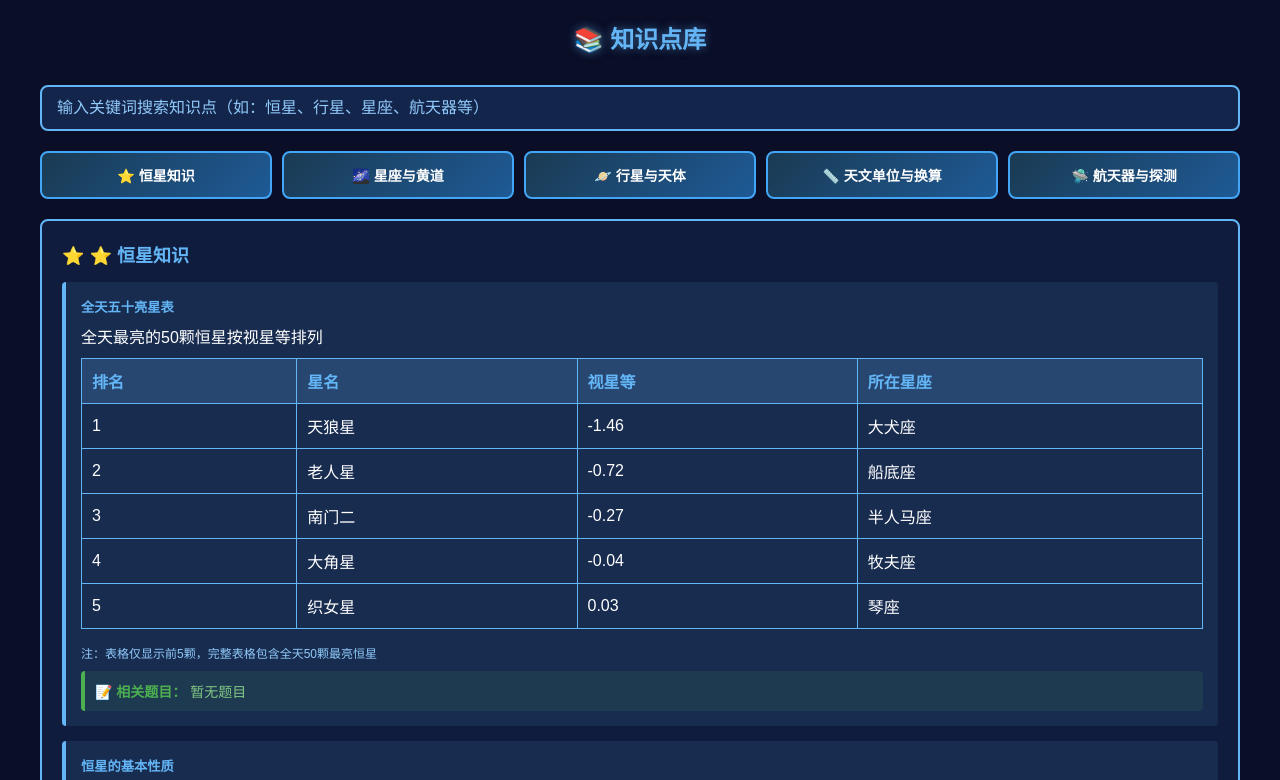
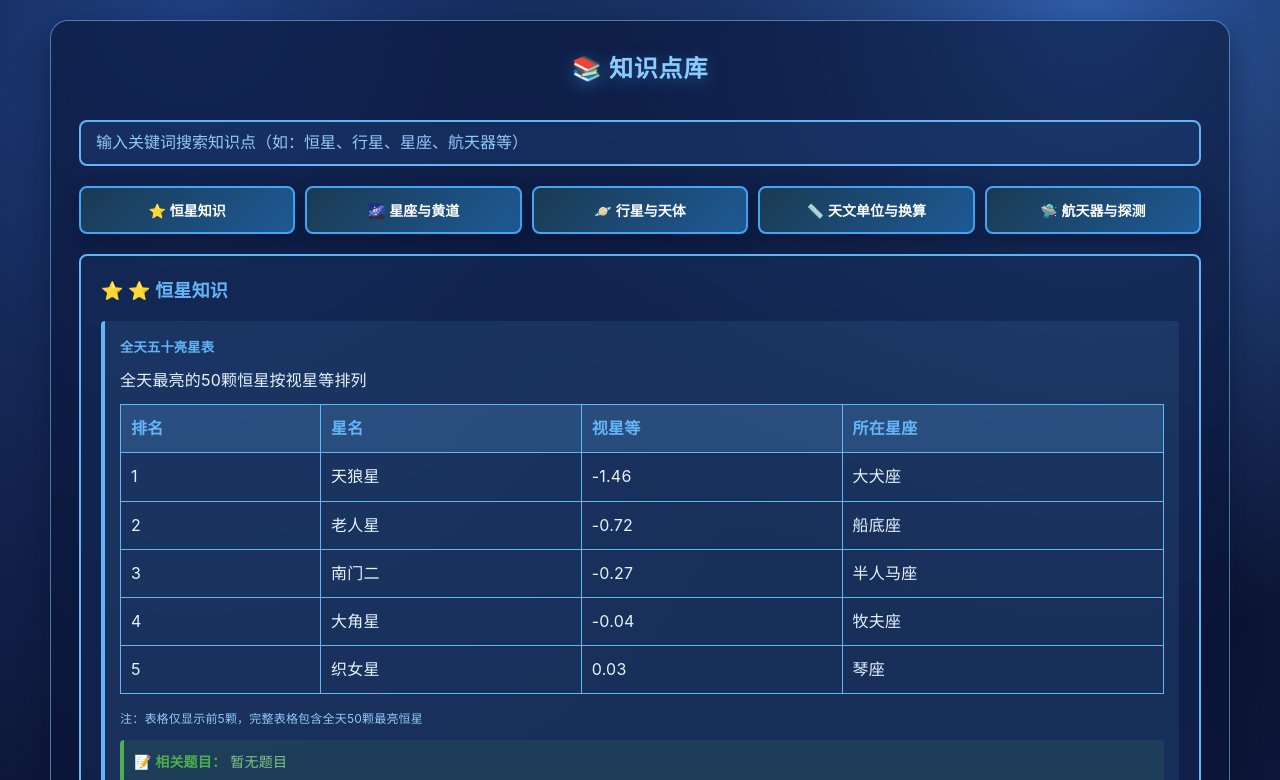
Before and after one commit to AlphaDestino/TW, a website: page index.html in a window 1280 px wide. Both pictures are taken after a click on the button "📚 知识点库". Shown: the top 780 px of the page. Drawn offline with Linux system fonts and the light colour scheme.

Commit message:
Update index.html 我不想改了太无聊了

```diff
--- a/index.html
+++ b/index.html
@@ -5,6 +5,20 @@
     <meta name="viewport" content="width=device-width, initial-scale=1.0">
     <title>天文知识库与题库系统</title>
     <style>
+         :root {
+            --bg-start: #070b1f;
+            --bg-mid: #0d1536;
+            --bg-end: #111e49;
+            --text-primary: #e6f3ff;
+            --text-secondary: #a9c8eb;
+            --accent: #64b5f6;
+            --accent-soft: rgba(100, 181, 246, 0.16);
+            --panel-border: rgba(134, 197, 255, 0.55);
+            --panel-bg: rgba(10, 22, 56, 0.58);
+            --shadow-soft: 0 14px 30px rgba(6, 12, 35, 0.45);
+            --radius-md: 12px;
+            --radius-sm: 8px;
+        }
         * {
             margin: 0;
             padding: 0;
@@ -12,24 +26,43 @@
         }
 
         body {
-            background-color: #0a0e27;
-            color: white;
-            font-family: 'Arial', sans-serif;
+            background: radial-gradient(circle at 15% 0%, #1f3f80 0%, transparent 45%),
+                        radial-gradient(circle at 85% 0%, #2f5da9 0%, transparent 35%),
+                        linear-gradient(180deg, var(--bg-start) 0%, var(--bg-mid) 45%, var(--bg-end) 100%);
+            color: var(--text-primary);
+            font-family: 'Inter', 'Segoe UI', 'PingFang SC', 'Microsoft YaHei', Arial, sans-serif;
             padding: 20px;
             min-height: 100vh;
             transition: background-color 0.5s;
+            line-height: 1.7;
+            letter-spacing: 0.2px;
         }
 
         .container {
-            max-width: 1200px;
+            max-width: 1180px;
             margin: 0 auto;
+            padding: 28px;
+            border: 1px solid var(--panel-border);
+            background: var(--panel-bg);
+            border-radius: 18px;
+            box-shadow: var(--shadow-soft);
+            backdrop-filter: blur(8px);
         }
 
         h1, h2 {
             text-align: center;
             margin-bottom: 30px;
-            color: #64b5f6;
-            text-shadow: 0 0 10px rgba(100, 181, 246, 0.5);
+            color: #8bccff;
+            text-shadow: 0 4px 18px rgba(73, 165, 255, 0.35);
+            letter-spacing: 0.8px;
+        }
+
+        .page-subtitle {
+            text-align: center;
+            margin: -16px auto 26px;
+            color: var(--text-secondary);
+            max-width: 760px;
+            font-size: 15px;
         }
 
         h3 {
@@ -51,10 +84,11 @@
             color: white;
             padding: 15px 20px;
             font-size: 16px;
-            border-radius: 8px;
+            border-radius: var(--radius-sm);
             cursor: pointer;
             transition: all 0.3s ease;
             font-weight: bold;
+            box-shadow: 0 8px 18px rgba(4, 10, 28, 0.35);
         }
 
         button:hover {
```
